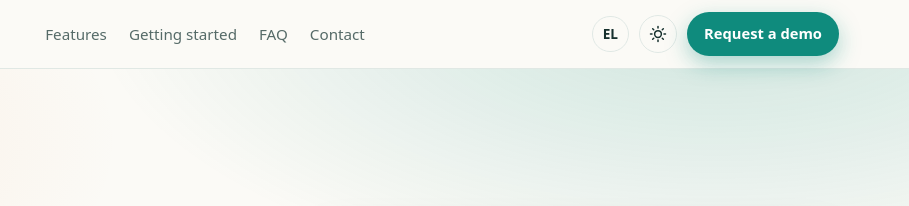
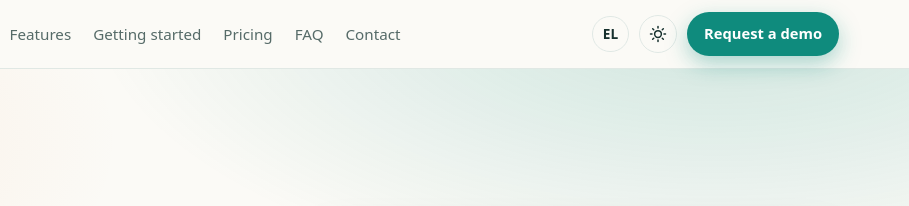
Before and after one commit to nafnafnaf/vetdesk-site, an Astro site: page /en in a window 1280 px wide. Shown: the top 206 px of the page, 371-1280 px from the left. Built offline with nearby package versions, Linux system fonts and the light colour scheme; Astro itself is replaced by a stand-in of ours.

Commit message:
feat(nav): add Κόστος / Pricing link to top navigation
Co-Authored-By: Claude Sonnet 4.6 <noreply@anthropic.com>

```diff
--- a/src/components/Header.astro
+++ b/src/components/Header.astro
@@ -8,6 +8,7 @@ const other = lang === 'el' ? '/en/' : '/';
 const links = [
   ['features', t.nav.features],
   ['how', t.nav.how],
+  ['pricing', t.nav.pricing],
   ['faq', t.nav.faq],
   ['contact', t.nav.contact],
 ] as const;
```
Also changed, not shown: 3 other files.
